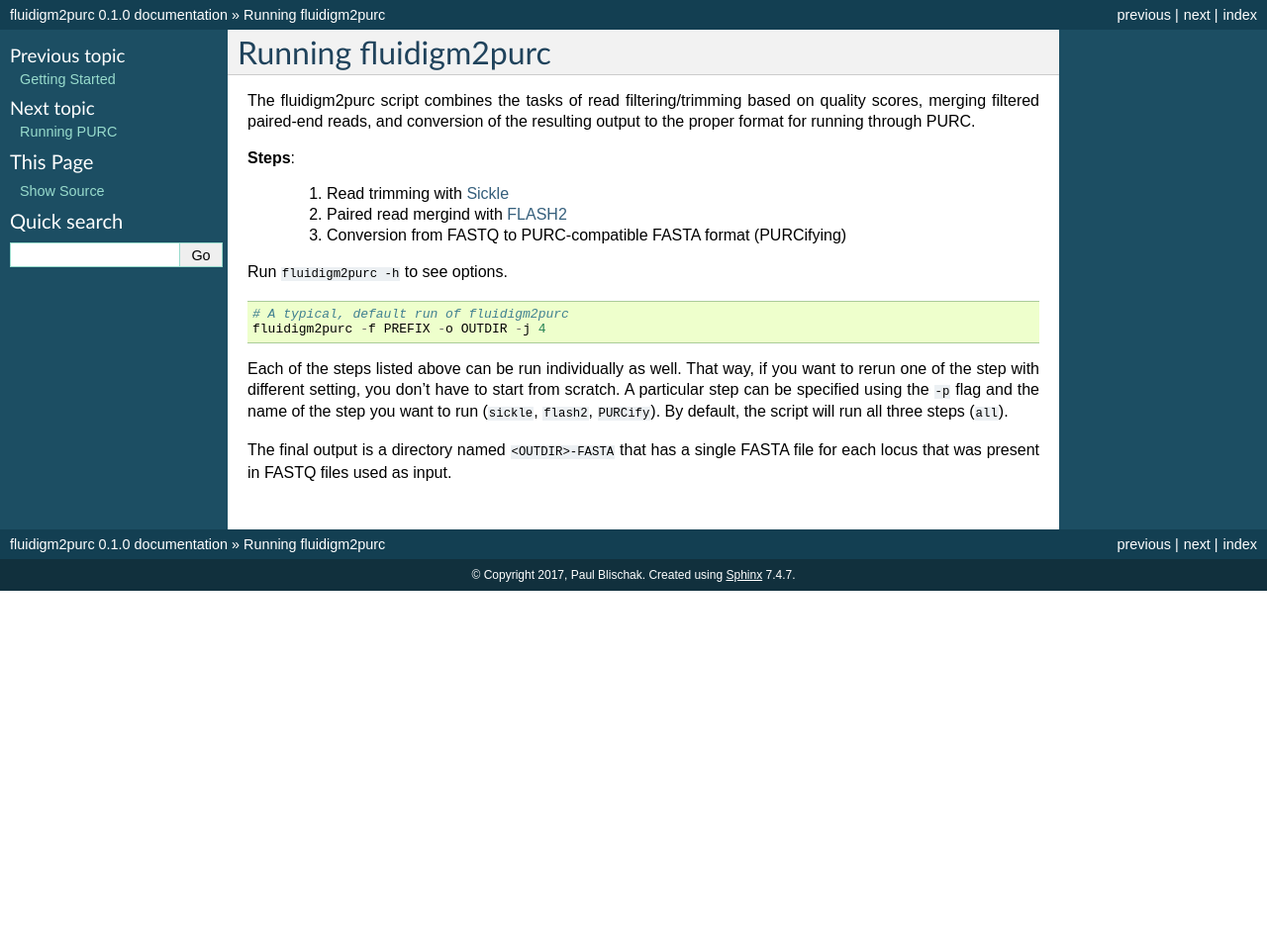
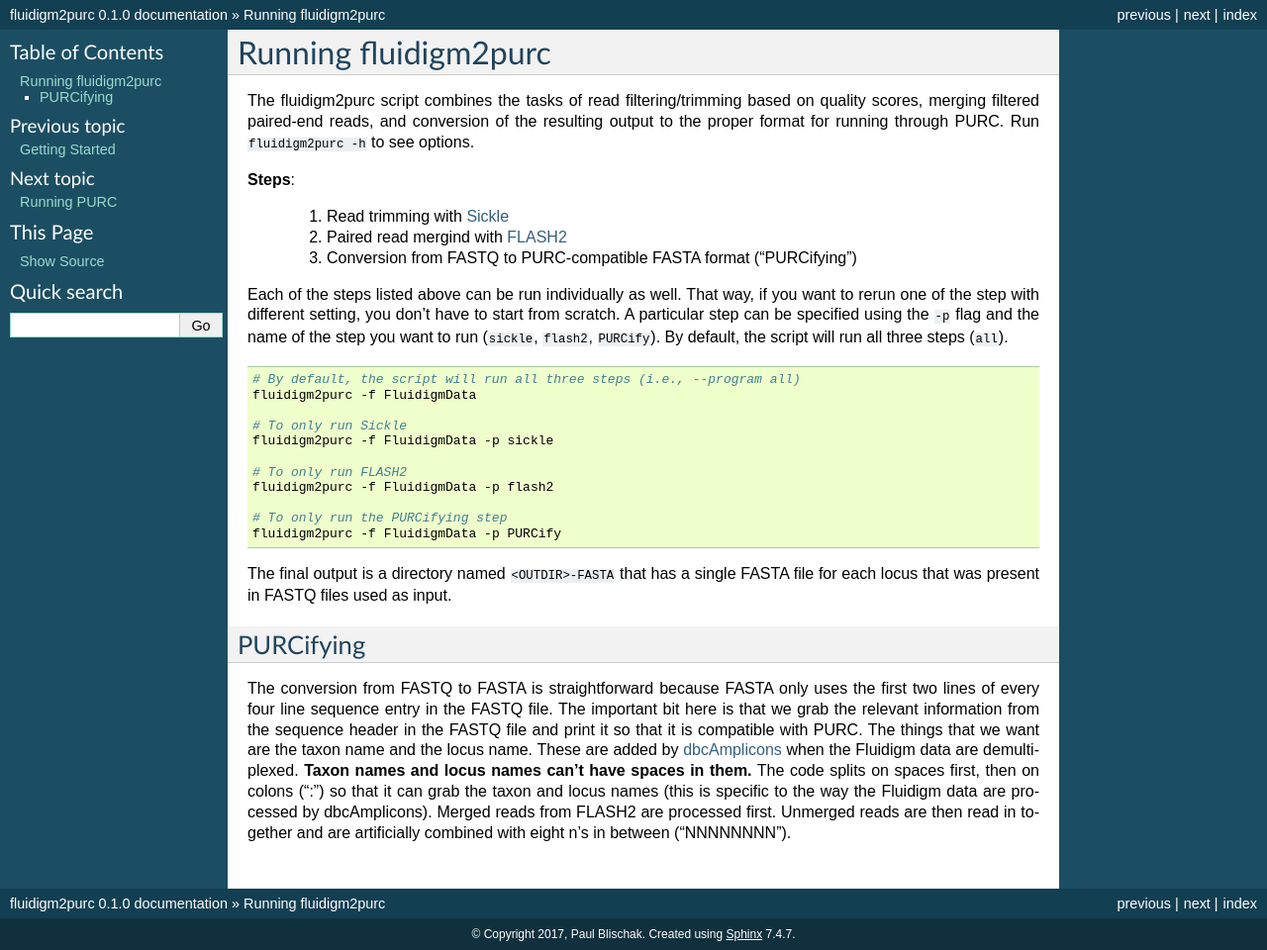
Before and after one commit to pblischak/fluidigm2purc, a Sphinx documentation site: the page built from docs/fluidigm2purc.rst, in a window 1280 px wide. Shown: the whole page at 99% size. Built offline with Sphinx 7.4.7, drawn with Linux system fonts in a browser that asks for light colours; before the commit the page ends 900 px from its top, so only the background shows below that.

```diff
--- a/docs/fluidigm2purc.rst
+++ b/docs/fluidigm2purc.rst
@@ -5,20 +5,14 @@ Running fluidigm2purc
 
 The fluidigm2purc script combines the tasks of read filtering/trimming based on
 quality scores, merging filtered paired-end reads, and conversion of the resulting
-output to the proper format for running through PURC.
+output to the proper format for running through PURC. Run ``fluidigm2purc -h`` to
+see options.
 
 **Steps**:
 
     #. Read trimming with `Sickle <https://github.com/najoshi/sickle>`_
     #. Paired read mergind with `FLASH2 <https://github.com/dstreett/FLASH2>`_
-    #. Conversion from FASTQ to PURC-compatible FASTA format (PURCifying)
-
-Run ``fluidigm2purc -h`` to see options.
-
-.. code::
-
-    # A typical, default run of fluidigm2purc
-    fluidigm2purc -f PREFIX -o OUTDIR -j 4
+    #. Conversion from FASTQ to PURC-compatible FASTA format ("PURCifying")
 
 Each of the steps listed above can be run individually as well. That way, if you
 want to rerun one of the step with different setting, you don't have to start from
@@ -26,5 +20,35 @@ scratch. A particular step can be specified using the ``-p`` flag and the name
 of the step you want to run (``sickle``, ``flash2``, ``PURCify``). By default,
 the script will run all three steps (``all``).
 
+.. code:: bash
+
+    # By default, the script will run all three steps (i.e., --program all)
+    fluidigm2purc -f FluidigmData
+
+    # To only run Sickle
+    fluidigm2purc -f FluidigmData -p sickle
+
+    # To only run FLASH2
+    fluidigm2purc -f FluidigmData -p flash2
+
+    # To only run the PURCifying step
+    fluidigm2purc -f FluidigmData -p PURCify
+
 The final output is a directory named ``<OUTDIR>-FASTA`` that has a single FASTA
 file for each locus that was present in FASTQ files used as input.
+
+PURCifying
+----------
+
+The conversion from FASTQ to FASTA is straightforward because FASTA only uses the
+first two lines of every four line sequence entry in the FASTQ file. The important
+bit here is that we grab the relevant information from the sequence header in
+the FASTQ file and print it so that it is compatible with PURC. The things that
+we want are the taxon name and the locus name. These are added by
+`dbcAmplicons <https://github.com/msettles/dbcAmplicons>`_ when the Fluidigm
+data are demultiplexed. **Taxon names and locus names can't
+have spaces in them.** The code splits on spaces first, then on colons (":") so that it can
+grab the taxon and locus names (this is specific to the way the Fluidigm data are processed
+by dbcAmplicons). Merged reads from FLASH2 are processed first.
+Unmerged reads are then read in together and are
+artificially combined with eight n's in between ("NNNNNNNN").
--- a/docs/running_purc.rst
+++ b/docs/running_purc.rst
@@ -18,5 +18,5 @@ of what this would look like if you are running things on a Unix-flavored comput
     for f in *.fasta
     do
         purc_recluster.py -f $f -o PURC_OUTDIR \
-                          -c 0.95 0.975 0.99 0.995 -s 2 5 --clean
+                          -c 0.975 0.99 0.995 0.997 -s 2 5 --clean
     done
```
Also changed, not shown: README.md (+13 -57 lines).
